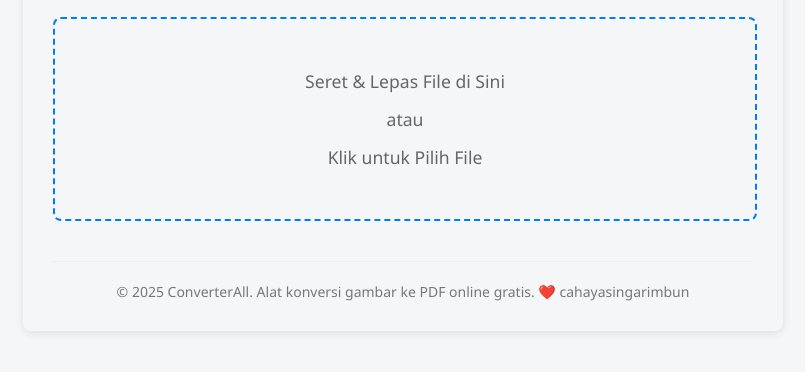
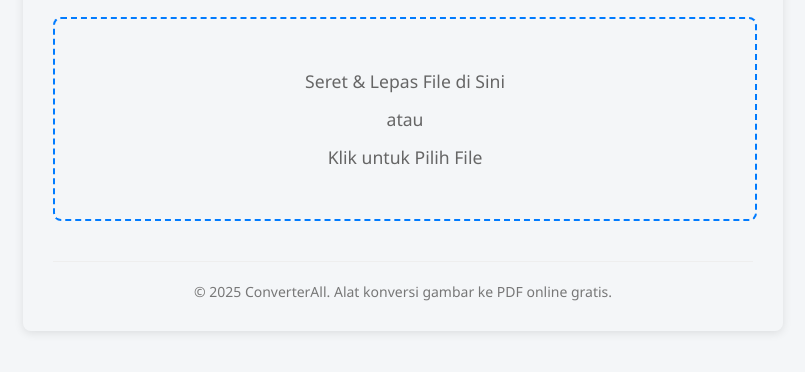
Before and after one commit to skppep/converterall-, a plain HTML site: page index.html in a window 1280 px wide. Shown: the part 190-562 px from the top of the page, without its empty margins (237-1042 px from the left). Drawn offline with nearby package versions, Linux system fonts and the light colour scheme.

Commit message:
Update index.html

```diff
--- a/index.html
+++ b/index.html
@@ -112,7 +112,7 @@
 
     <div id="statusMessage"></div>
 
-    <footer>&copy; 2025 ConverterAll. Alat konversi gambar ke PDF online gratis. ❤️ cahayasingarimbun</footer>
+    <footer>&copy; 2025 ConverterAll. Alat konversi gambar ke PDF online gratis.</footer>
 
     <script>
         const dropZone = document.getElementById('dropZone');
```
